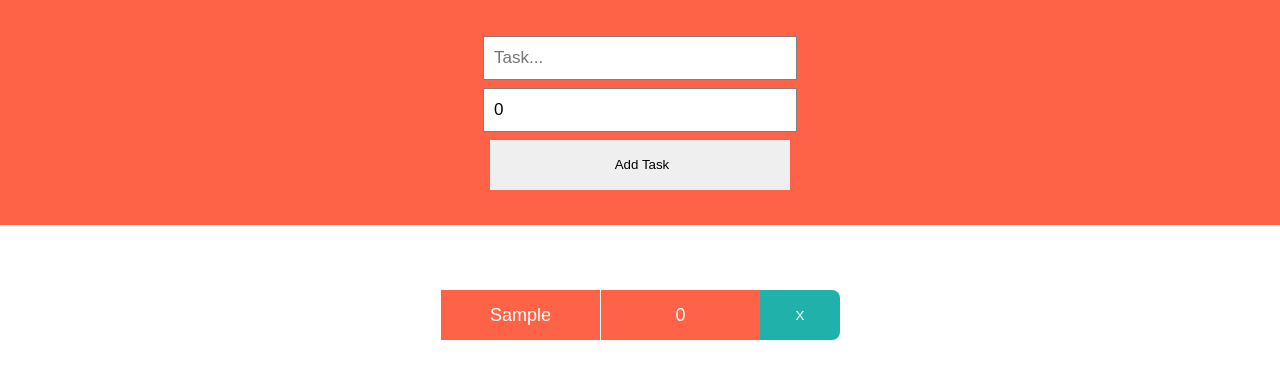
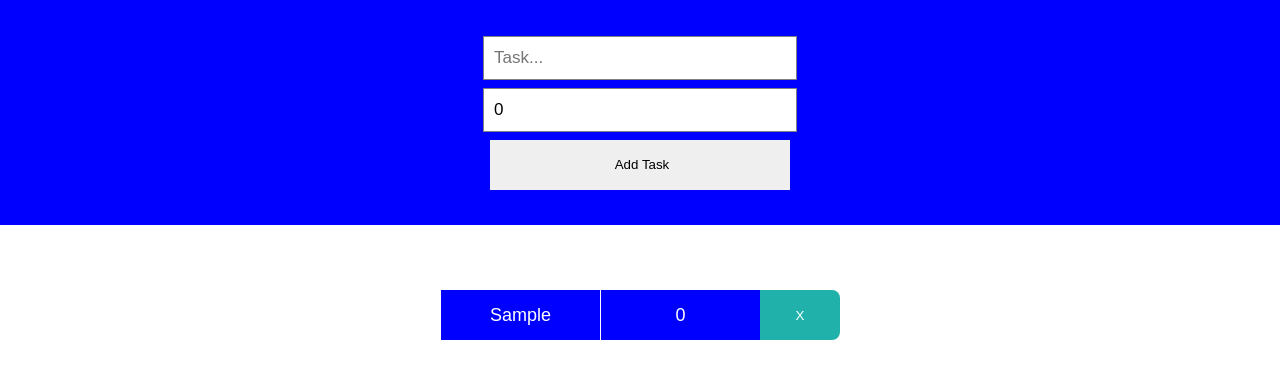
Before and after one commit to rasheed007-hub/todo-app, a React (Vite) app: page / in a window 1280 px wide. Both pictures are taken after typing "Sample" into the empty fields and a click on the button "Add Task". Shown: the top 378 px of the page. Built offline with nearby package versions, Linux system fonts and the light colour scheme.

Commit message:
Refactor header background color to blue and ensure deadline state resets to number type

```diff
--- a/src/App.css
+++ b/src/App.css
@@ -14,7 +14,7 @@ body {
 
 .header {
   flex: 30%;
-  background-color: tomato;
+  background-color: blue;
   width: 100%;
   display: flex;
   justify-content: center;
@@ -82,7 +82,7 @@ body {
   height: 100%;
   font-size: 18px;
   border-right: none;
-  background-color: tomato;
+  background-color: blue;
 }
 
 .task button {
--- a/src/App.tsx
+++ b/src/App.tsx
@@ -21,7 +21,7 @@ const App: FC = () => {
     const newTask = { taskName: task, deadline: deadline };
     setTodoList([...todoList, newTask]);
     setTask("");
-    setDealine(0);
+    setDealine(Number("0"));
   };
 
   const completeTask = (taskNameToDelete: string): void => {
```
